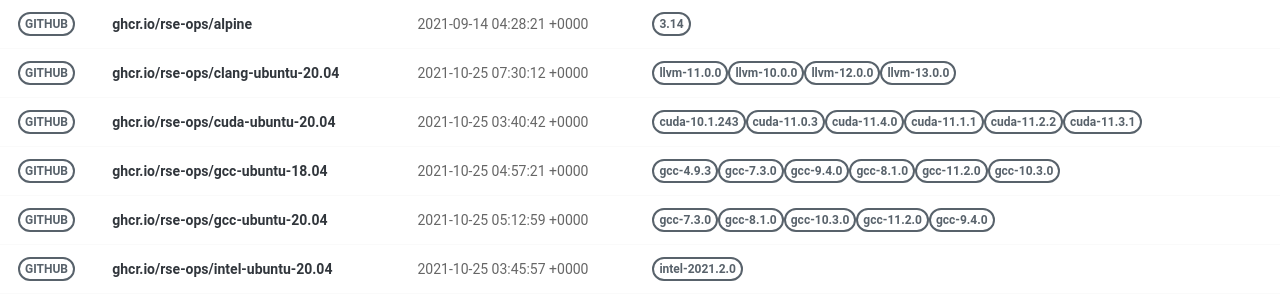
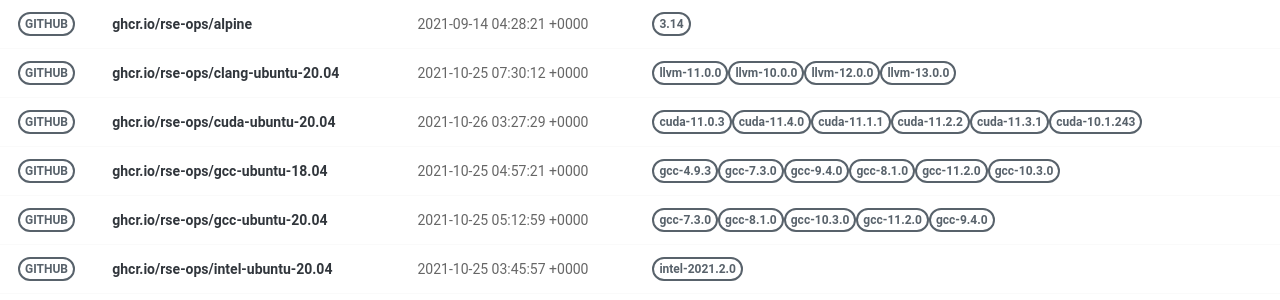
Before and after one commit to rse-ops/docker-images, a Jekyll site: the page built from pages/index.md, in a window 1280 px wide. Shown: the part 130-430 px from the top of the page. Built offline with Jekyll 4.4.1, drawn with Linux system fonts in a browser that asks for light colours; nearby versions of some CDN libraries.

Commit message:
Automated push to update library 2021-10-26

```diff
--- a/_library/ghcr.io-rse-ops-cuda-ubuntu-20.04.md
+++ b/_library/ghcr.io-rse-ops-cuda-ubuntu-20.04.md
@@ -1,14 +1,11 @@
 ---
 layout: container
 name: ghcr.io/rse-ops/cuda-ubuntu-20.04
-updated_at: 2021-10-25 03:40:42.753900
+updated_at: 2021-10-26 03:27:29.430572
 
 
 container_url: https://github.com/orgs/rse-ops/packages/container/package/cuda-ubuntu-20.04
 versions:
- - tag: cuda-10.1.243
-   dockerfile: https://github.com/rse-ops/docker-images/blob/main/ubuntu/cuda/Dockerfile
-   manifest: https://crane.ggcr.dev/manifest/ghcr.io/rse-ops/cuda-ubuntu-20.04:cuda-10.1.243
  - tag: cuda-11.0.3
    dockerfile: https://github.com/rse-ops/docker-images/blob/main/ubuntu/cuda/Dockerfile
    manifest: https://crane.ggcr.dev/manifest/ghcr.io/rse-ops/cuda-ubuntu-20.04:cuda-11.0.3
```
Also changed, not shown: other parts of _library/ghcr.io-rse-ops-cuda-ubuntu-20.04.md (+3 -0 lines).
